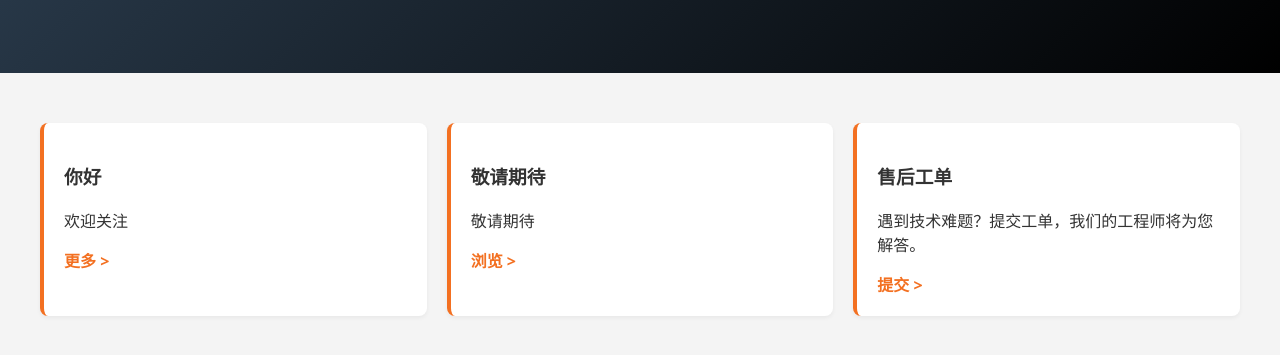
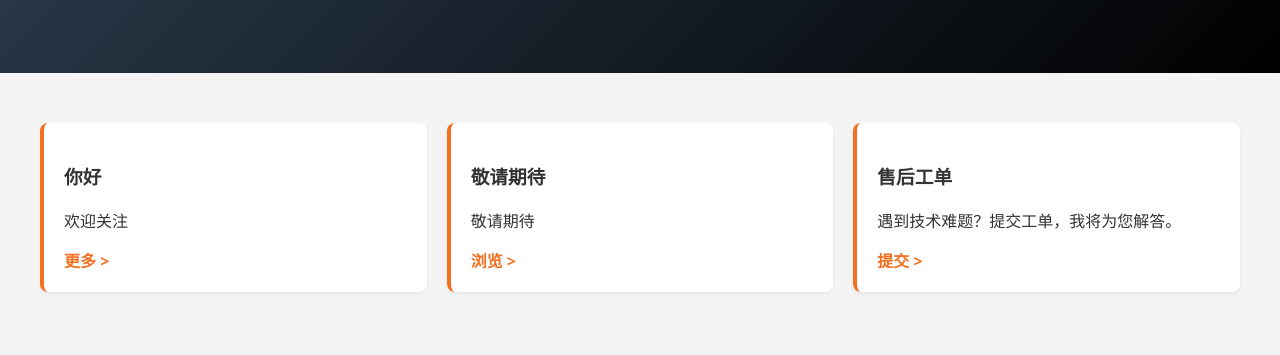
Before and after one commit to Ruis7/rui-support, a plain HTML site: page index.html in a window 1280 px wide. Shown: the part 287-642 px from the top of the page. Drawn offline with Linux system fonts and the light colour scheme.

Commit message:
Update index.html

```diff
--- a/index.html
+++ b/index.html
@@ -279,7 +279,7 @@
         </div>
         <div class="card">
             <h3 data-i18n="card_ticket_title">售后工单</h3>
-            <p data-i18n="card_ticket_desc">遇到技术难题？提交工单，我们的工程师将为您解答。</p>
+            <p data-i18n="card_ticket_desc">遇到技术难题？提交工单，我将为您解答。</p>
 
             <a href="#" onclick="openContactModal(); return false;" style="color:var(--primary-color); font-weight:bold;" data-i18n="btn_submit">提交 ></a>
         </div>
@@ -828,4 +828,5 @@
     </div>
 
 </body>
+
 </html>
```
